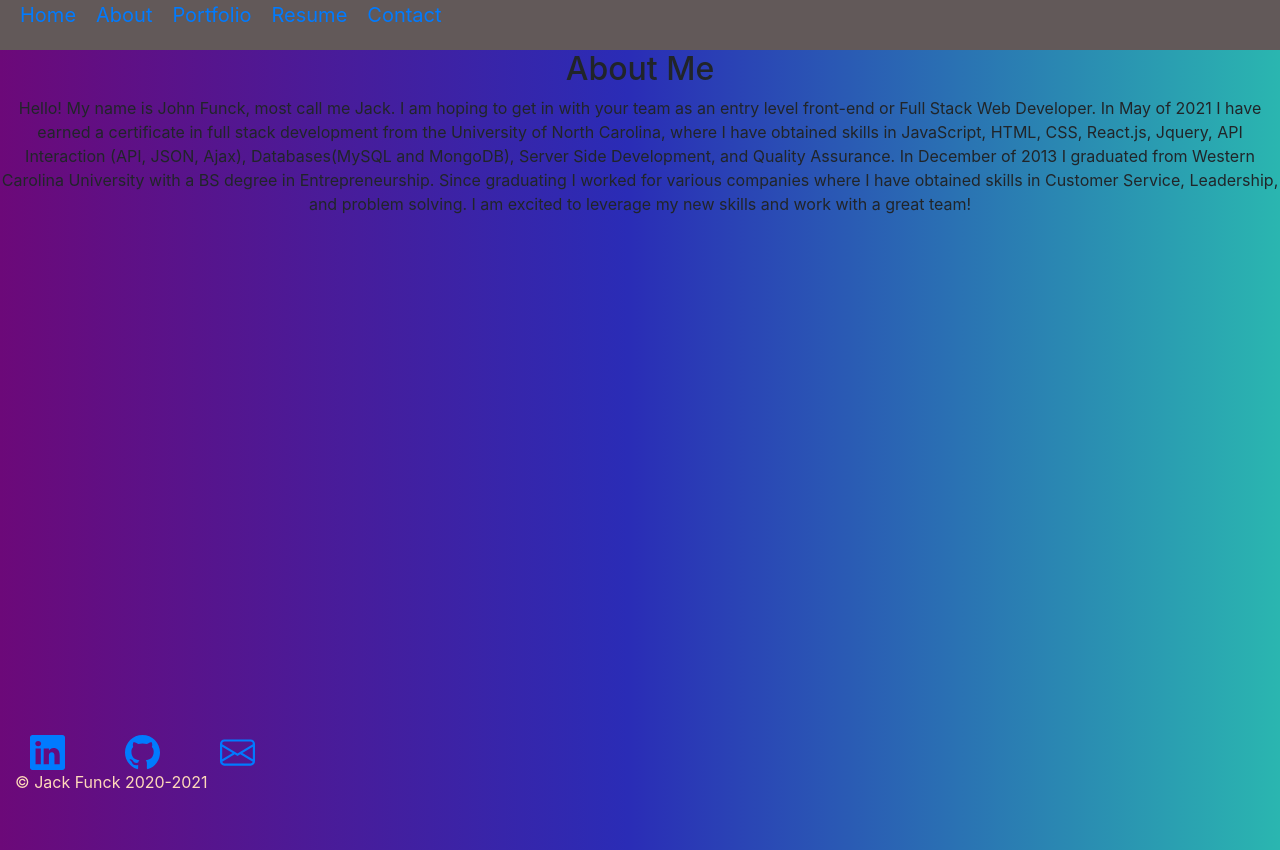
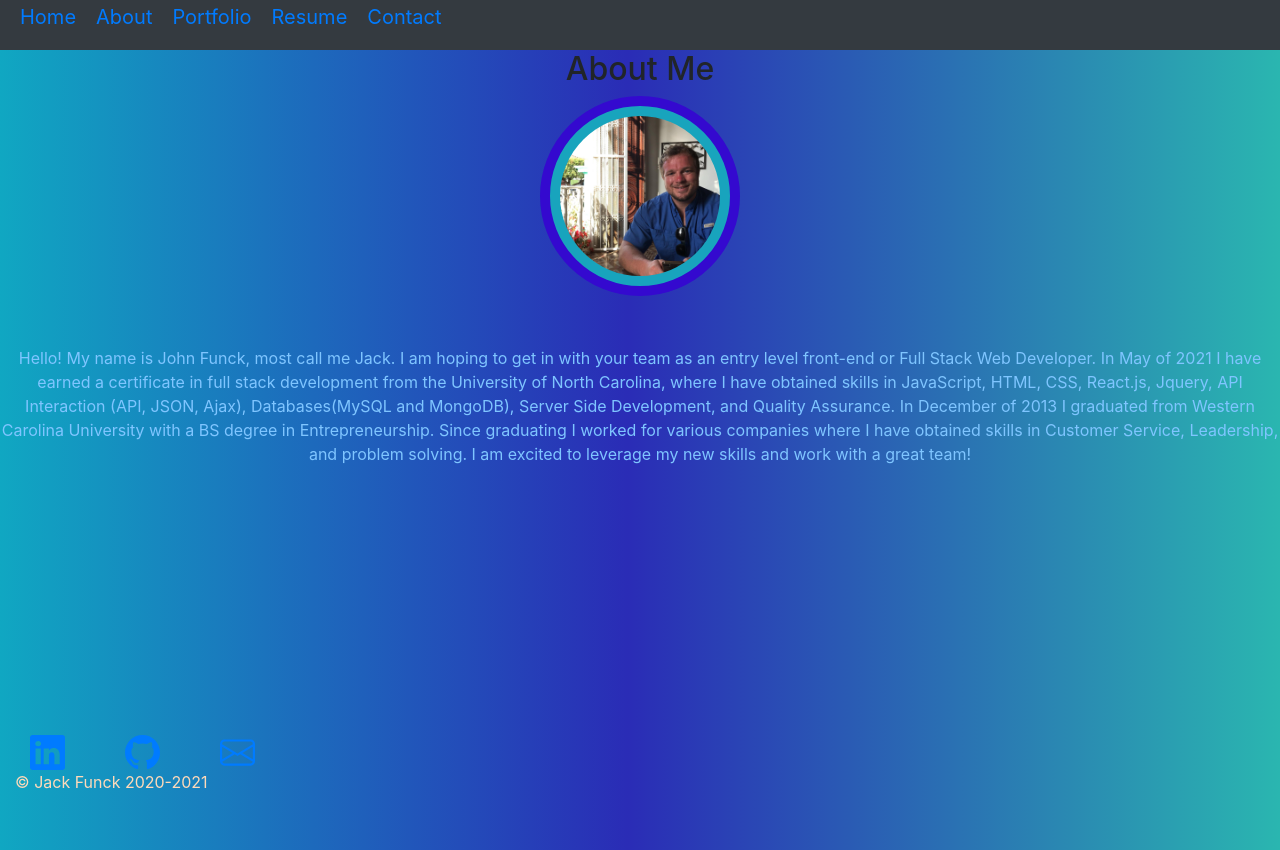
Before and after one commit to JFunck1990/20_React_Portfolio, a React (Create React App) app: page /About in a window 1280 px wide. Built offline with nearby package versions, Linux system fonts and the light colour scheme.

Commit message:
working on the about page

```diff
--- a/src/Components/About.js
+++ b/src/Components/About.js
@@ -1,17 +1,22 @@
 import React from "react";
 import Footer from "./Footer"
+import Nica from "./images/Nica.jpeg"
 import "../styles/About.css"
 
 function About(){
     return (
 <div className="back">
 <section  >
-  <div className=" row">
+  <div className="row">
   <div className="col-md-12 art">
 
       <h2>About Me</h2>
+
+      <div>
+          <img className="img" src={Nica}></img>
+      </div>
   </div>
-  <div className="col-md-12">
+  <div className="about col-md-12 text">
       <p>Hello! My name is John Funck, most call me Jack. I am hoping to get in with your team as an entry level  front-end or Full Stack  Web Developer. In May of 2021 I have earned a certificate in full stack development from the University of North Carolina, where I have obtained skills in JavaScript, HTML, CSS, React.js, Jquery, API Interaction (API, JSON, Ajax), Databases(MySQL and MongoDB), Server Side Development, and Quality Assurance.  In  December of 2013 I graduated from Western Carolina University with a BS degree in Entrepreneurship. Since graduating I worked for various companies where I have obtained skills in Customer Service, Leadership, and problem solving. I am excited to leverage my new skills and work with a great team!</p>
     </div>
     </div>
--- a/src/Components/Header.js
+++ b/src/Components/Header.js
@@ -4,23 +4,23 @@ import "../styles/Header.css"
 
 function Header() {
   return (
-//     <nav class="nav content-center navbar-expand-lg navbar-dark bg-dark">
-//   <a class="navbar-brand" href="#">Jack Funck</a>
-//   <button class="navbar-toggler" type="button" data-toggle="collapse" data-target="#navbarNavAltMarkup" aria-controls="navbarNavAltMarkup" aria-expanded="false" aria-label="Toggle navigation">
-//     <span class="navbar-toggler-icon"></span>
+//     <nav className="nav content-center navbar-expand-lg navbar-dark bg-dark">
+//   <Link className="navbar-brand" href="#">Jack Funck</Link>
+//   <button className="navbar-toggler" type="button" data-toggle="collapse" data-target="#navbarNavAltMarkup" aria-controls="navbarNavAltMarkup" aria-expanded="false" aria-label="Toggle navigation">
+//     <span className="navbar-toggler-icon"></span>
 //   </button>
-//   <div class="justify-content-center collapse navbar-collapse" id="navbarNavAltMarkup">
-//     <div class="navbar-nav">
-//       <a className="nav-item nav-link active" to="/"><link>Home</link><span class="sr-only">(current)</span></a>
-//       <a className="nav-item nav-link" to="About">About</a>
-//       <a className="nav-item nav-link" to="Portfolio">Portfolio</a>
-//       <a className="nav-item nav-link" to="Resume">Resume</a>
-//       <a className="nav-item nav-link" to="Contact">Contact</a>
+//   <div className="justify-content-center collapse navbar-collapse" id="navbarNavAltMarkup">
+//     <div className="navbar-nav">
+//       <Link className="nav-item nav-link active" to="/20_React_Portfolio"><link>Home</link><span class="sr-only">(current)</span></Link>
+//       <Link className="nav-item nav-link" to="About">About</Link>
+//       <Link className="nav-item nav-link" to="Portfolio">Portfolio</Link>
+//       <Link className="nav-item nav-link" to="Resume">Resume</Link>
+//       <Link className="nav-item nav-link" to="Contact">Contact</Link>
 //     </div>
 //   </div>
 // </nav>
-<div>
-        <nav className="" >
+ <div>
+        <nav className="nav content-center navbar-expand-lg navbar-dark bg-dark" >
           <ul>
             <li>
               <Link to="/20_React_Portfolio">Home</Link>
--- a/src/styles/About.css
+++ b/src/styles/About.css
@@ -1,8 +1,34 @@
 .back{
-    background: linear-gradient(90deg, #6c0979 0%, #2a2cb6 49%, #2ab6b0 100%);
+    background: linear-gradient(90deg, #10a7c2 0%, #2a2cb6 49%, #2ab6b0 100%);
     background-image: fill;
     /* margin: 50px 0 50px 0;
     padding: 10% 0 0 0; */
     position: center;
     min-height: 100vh;
+
 }
+
+.text{
+text-align: center;
+margin-top: 20%;
+}
+
+.img{
+    border-radius: 50%;
+    height: 200px;
+    width: 200px;
+    border: solid 10px #3409cf;
+    padding: 10px;
+    background-color:rgb(24, 164, 189);
+}
+
+.img:hover {
+    opacity: 0.7;
+   font-family: fantasy;
+ }
+
+ .about{
+  color: rgb(127, 197, 255);
+  margin: 50px 0 50px 0;
+  padding: 0 0 0 0;
+ }
```
Also changed, not shown: src/Components/images/Nica.jpeg (added).
